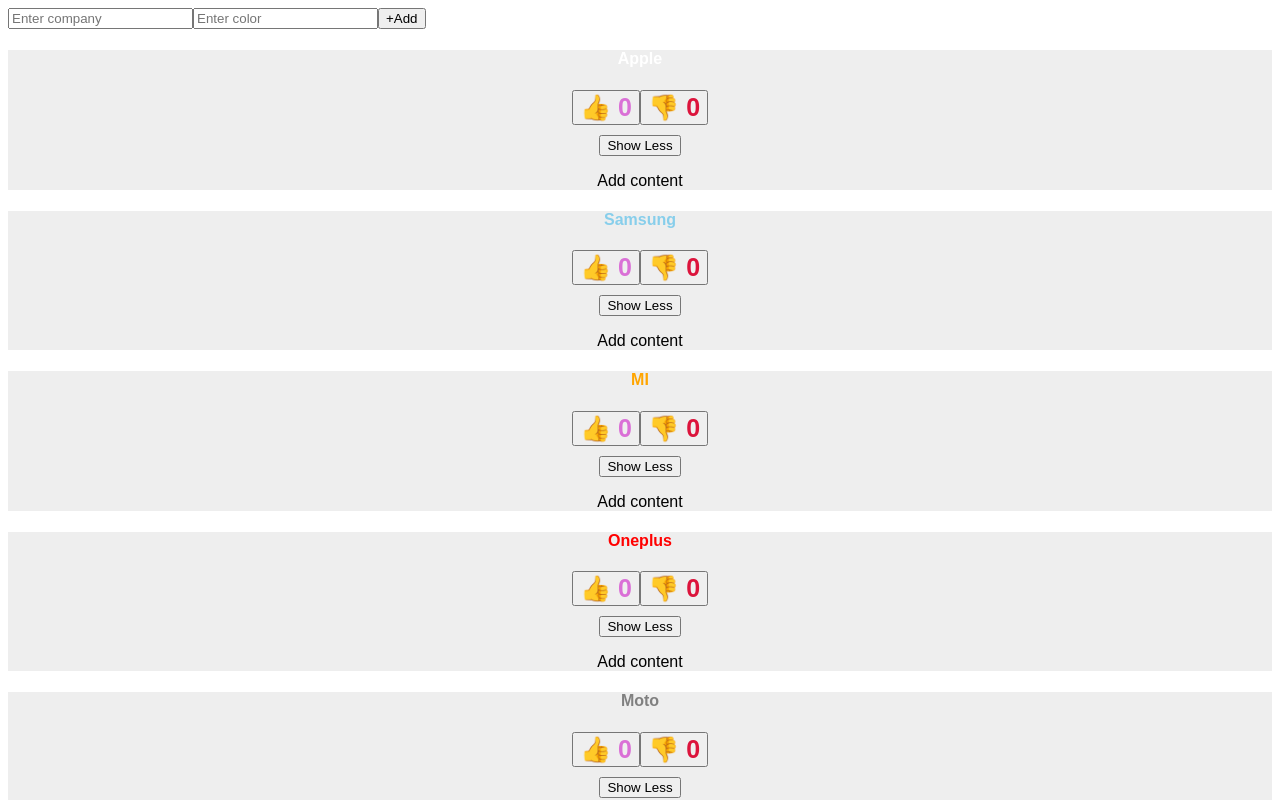
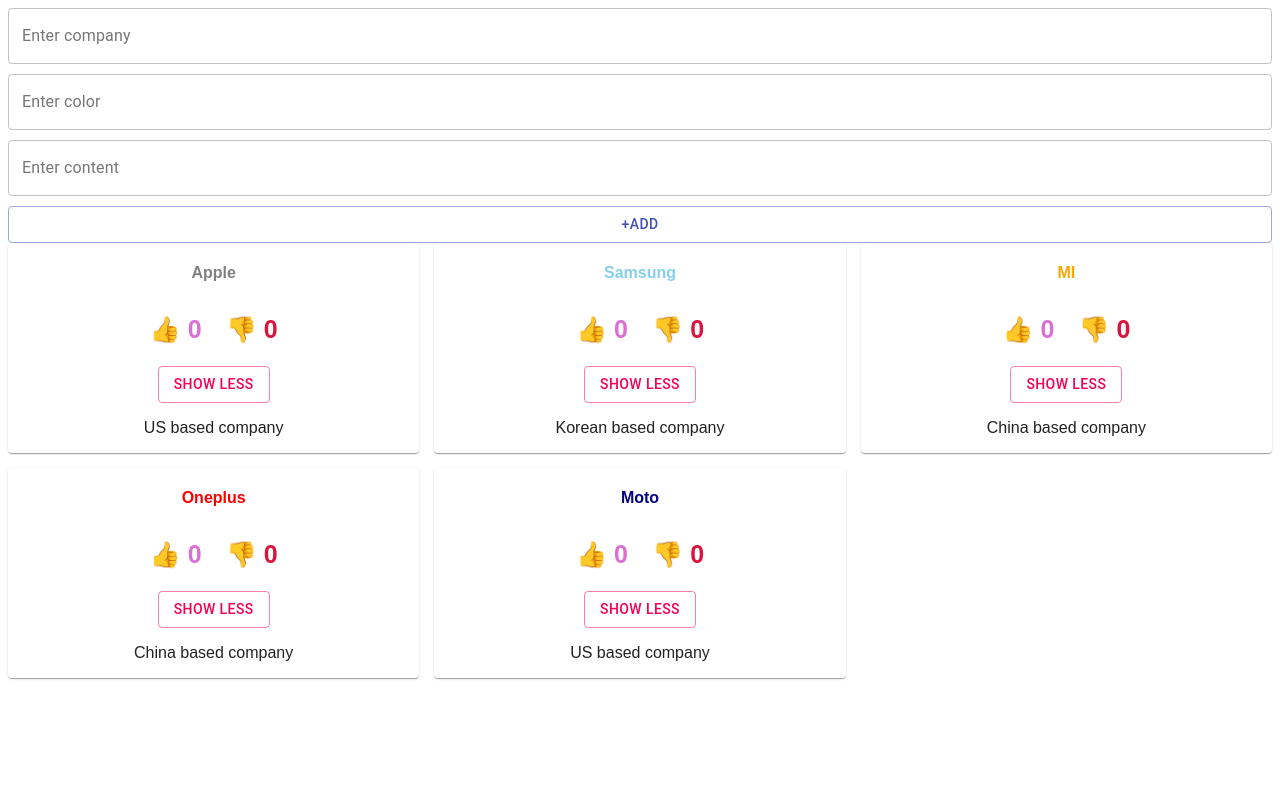
Before and after one commit to ragavkumarv/like-dislike-counter, a React (Create React App) app: page / in a window 1280 px wide. Shown: the top 800 px of the page. Built offline with nearby package versions, Linux system fonts and the light colour scheme.

Commit message:
Add material & styled with grid

```diff
--- a/src/App.js
+++ b/src/App.js
@@ -3,21 +3,27 @@
 
 // jsx - js extended
 // App component
+import { Button } from "@material-ui/core";
+import TextField from "@material-ui/core/TextField";
+import IconButton from "@material-ui/core/IconButton";
+import Card from "@material-ui/core/Card";
+
 export default function App() {
   const intialPoll = [
-    { company: "Apple", color: "white" },
-    { company: "Samsung", color: "skyblue" },
-    { company: "MI", color: "orange" },
-    { company: "Oneplus", color: "red" },
-    { company: "Moto", color: "grey" }
+    { company: "Apple", color: "grey", content: "US based company" },
+    { company: "Samsung", color: "skyblue", content: "Korean based company" },
+    { company: "MI", color: "orange", content: "China based company" },
+    { company: "Oneplus", color: "red", content: "China based company" },
+    { company: "Moto", color: "#000080", content: "US based company" }
   ];
   // react tracking then renders
   const [poll, setPoll] = useState(intialPoll);
 
   const [company, setCompany] = useState("");
   const [color, setColor] = useState("");
+  const [content, setContent] = useState("");
 
-  const addContestant = () => setPoll(poll.concat({ company, color }));
+  const addContestant = () => setPoll(poll.concat({ company, color, content }));
 
   // typing -> onChange - trigger -> event.target.value (contains new value)
   // -> setCompany -> company
@@ -25,27 +31,46 @@
 
   return (
     <div>
-      <input
+      {/* <TextField id="filled-basic" label="Filled" variant="filled" /> */}
+      <div className="vote-form">
+        <TextField
+          variant="outlined"
           onChange={(event) => setCompany(event.target.value)}
-        placeholder="Enter company"
+          label="Enter company"
         />
         {/* BG color must change when you type in the input */}
-      <input
-        style={{ color }}
+        <TextField
+          variant="outlined"
+          style={{ backgroundColor: color }}
           onChange={(event) => setColor(event.target.value)}
-        placeholder="Enter color"
+          label="Enter color"
         />
-      <button onClick={addContestant}>+Add</button>
+        <TextField
+          variant="outlined"
+          onChange={(event) => setContent(event.target.value)}
+          label="Enter content"
+        />
+        <Button onClick={addContestant} variant="outlined" color="primary">
+          +Add
+        </Button>
+      </div>
+
+      <div className="poll">
         {poll.map((detalil) => (
-        <Vote company={detalil.company} color={detalil.color} />
+          <Vote
+            company={detalil.company}
+            color={detalil.color}
+            content={detalil.content}
+          />
         ))}
+      </div>
     </div>
   );
 }
 // Vote is child component of App
 // Which is the child component of Vote? Counter & Content
 
-function Vote({ color, company }) {
+function Vote({ color, company, content }) {
   // console.log(props);
   // state - data - likes
   // ternary operator used
@@ -53,13 +78,15 @@
   const bgStyle = { backgroundColor: "#eee" };
 
   return (
-    <div className="vote-system" style={bgStyle}>
+    <div className="vote-system">
+      <Card>
         <h4 style={{ color }}>{company}</h4>
         <Counter color="orchid" emoji="👍" />
         {/* ctrl+/ */}
         {/* Task is to refactor the dislike button using Counter component */}
         <Counter color="crimson" emoji="👎" />
-      <Content />
+        <Content content={content} />
+      </Card>
     </div>
   );
 }
@@ -68,15 +95,19 @@
 // Clue  - Convert color & emoji as props
 // common - counter , different - thumbs up/down, color - green,red
 // First letter must be capital
-function Content() {
+function Content({ content }) {
   const [expanded, setExpanded] = useState(true); // true
   // condtional rendering
   return (
     <div style={{ marginTop: "10px" }}>
-      <button onClick={() => setExpanded(!expanded)}>
+      <Button
+        variant="outlined"
+        color="secondary"
+        onClick={() => setExpanded(!expanded)}
+      >
         Show {expanded ? "Less" : "More"}
-      </button>
-      {expanded ? <p> Add content </p> : ""}
+      </Button>
+      {expanded ? <p> {content} </p> : ""}
     </div>
   );
 }
@@ -108,10 +139,14 @@
     color
   };
   return (
-    <button style={counterStyles} onClick={() => setCounter(counter + 1)}>
+    <IconButton
+      size="large"
+      style={counterStyles}
+      onClick={() => setCounter(counter + 1)}
+    >
       {/* <button style={counterStyles} onClick={() => counter = counter + 1}> */}
       {emoji} {counter}
-    </button>
+    </IconButton>
   );
 }
 
--- a/src/index.js
+++ b/src/index.js
@@ -7,11 +7,7 @@
 ReactDOM.render(
   <StrictMode>
     {/* cutomise the component here */}
-    <App company="Apple" color="white" />
-    <App company="Samsung" color="skyblue" />
-    <App company="MI" color="orange" />
-    <App company="Oneplus" color="red" />
-    <App company="Moto" color="grey" />
+    <App />
   </StrictMode>,
   rootElement
 );
--- a/src/styles.css
+++ b/src/styles.css
@@ -2,3 +2,24 @@
   font-family: sans-serif;
   text-align: center;
 }
+
+.poll {
+  display: grid;
+  gap: 15px;
+  grid-template-columns: 1fr;
+}
+
+.vote-form {
+  display: grid;
+  gap: 10px;
+}
+
+/* fr - ratio */
+/* min-with - yes, max-width -no */
+
+@media (min-width: 600px) {
+  .poll {
+    grid-template-columns: repeat(3, 1fr);
+    /* grid-template-columns: 1fr 1fr 1fr; */
+  }
+}
```
Also changed, not shown: package.json (+2 -6 lines). Lines whose indentation alone changed are shown as unchanged.
